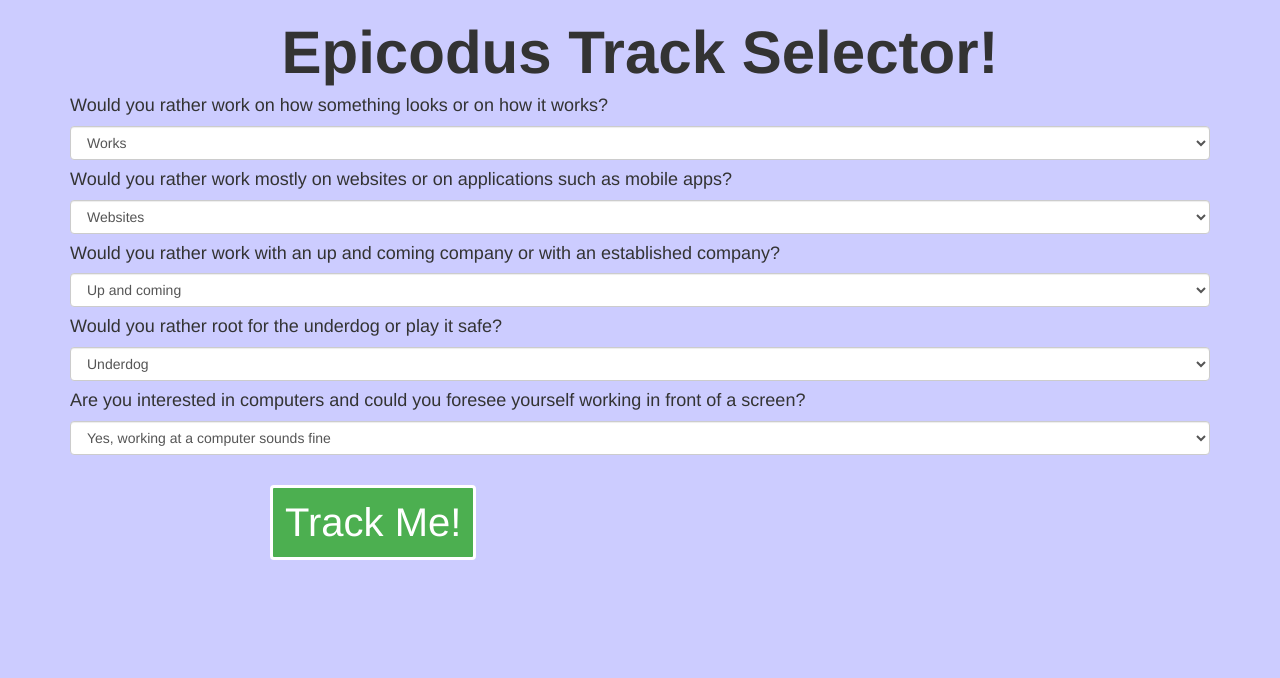
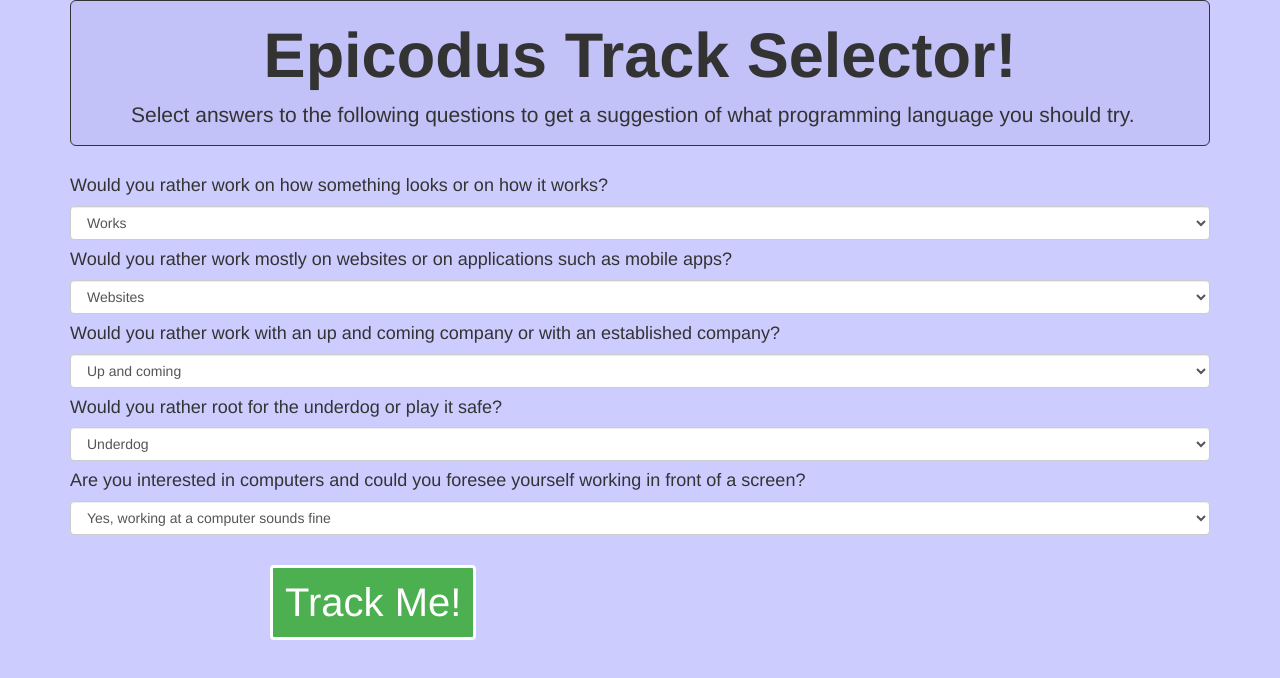
Before and after one commit to BenWilliams7/tracksuggester, a plain HTML site: page index.html in a window 1280 px wide. Drawn offline with Linux system fonts and the light colour scheme.

Commit message:
add fine tuning and style adjustment

```diff
--- a/css/styles.css
+++ b/css/styles.css
@@ -2,6 +2,12 @@
 
 body {
   background-color: #ccccff;
+}
+
+.jumbotron {
+  background-color: #c2c2f9;
+  border: solid 1px;
+  padding: 0px;
 }
 
 h1 {
@@ -13,7 +19,7 @@ h1 {
 }
 
 h2 {
-  font-size: 100px;
+  font-size: 24px;
 }
 
 .panel {
--- a/index.html
+++ b/index.html
@@ -9,7 +9,10 @@
   </head>
   <body>
     <div class="container">
-      <h1>Epicodus Track Selector!</h1>
+      <div class="jumbotron">
+        <h1>Epicodus Track Selector!</h1>
+        <p>Select answers to the following questions to get a suggestion of what programming language you should try.</p>
+      </div>
       <h4>Would you rather work on how something looks or on how it works?</h4>
       <select class="form-control" id="aesthetics">
         <option>Works</option>
```
